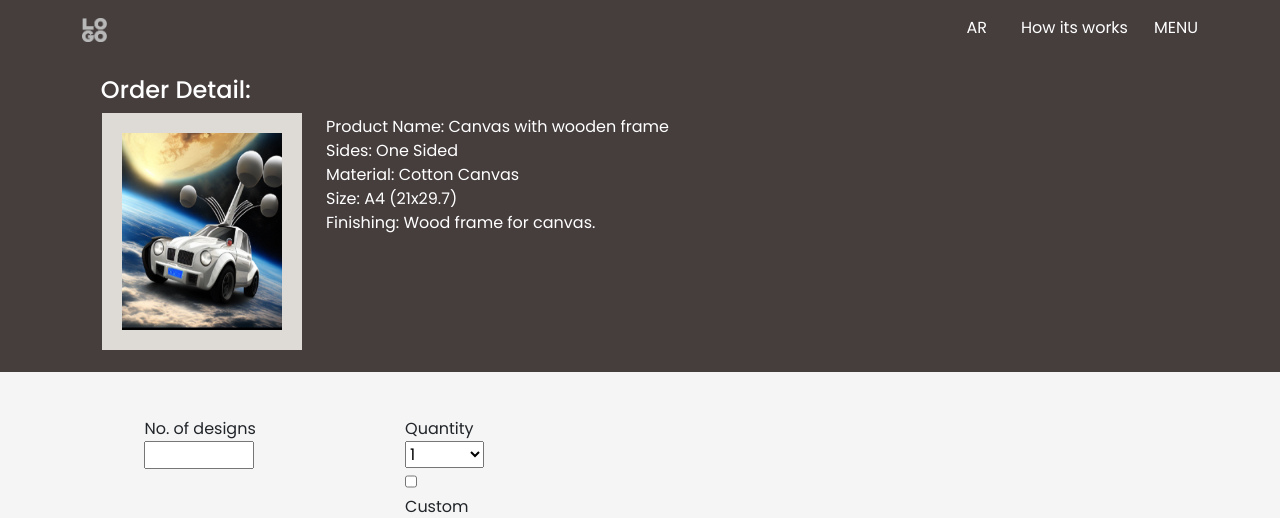
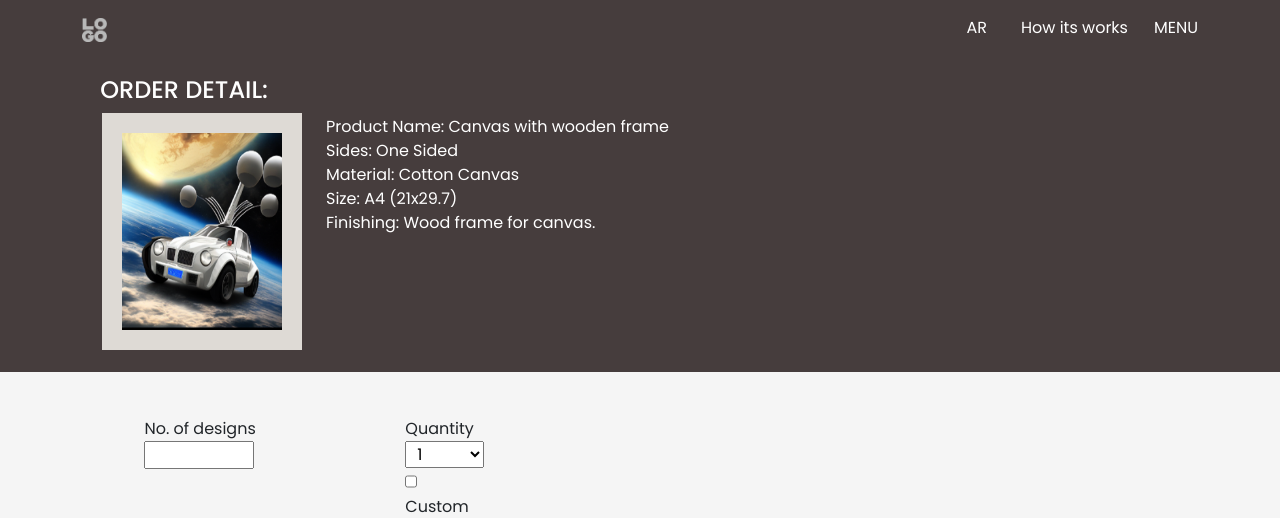
Before and after one commit to hamidhdeveloper/mvp, a React (Create React App) app: page /order in a window 1280 px wide. Shown: the top 518 px of the page. Built offline with nearby package versions, Linux system fonts and the light colour scheme.

Commit message:
start on date 27 feb 1pm so total 4 day and 6 hours spend scroll images added

```diff
--- a/src/components/footer/Footer.jsx
+++ b/src/components/footer/Footer.jsx
@@ -7,7 +7,6 @@ import logo from "../../images/logo.png";
 const Footer = () => {
 
   const location = useLocation();
-  console.log(location.pathname);
   const footerStyle = {
     background: location.pathname === '/retry' ? 'white' : location.pathname === '/canvasprinting' ? 'white' : '',
   };
--- a/src/components/pages/canvasprinting/CanvasPrinting.jsx
+++ b/src/components/pages/canvasprinting/CanvasPrinting.jsx
@@ -17,6 +17,7 @@ const CanvasPrinting = () => {
           </div>
           <div className="col-md-6 canvasprinting-right">
             <h1>Canvas with wooden frame</h1>
+            <p>Printing: Inkjet</p>
             <p>Size: Various</p>
             <p>Sides: 1 sided only</p>
             <p>Colors:Full (CMYK)</p>
@@ -26,7 +27,7 @@ const CanvasPrinting = () => {
             <div className="sizebox">
               <div className="size-top">
                 <span style={{ fontWeight: "500" }}>SIZE</span>{" "}
-                <span style={{ fontWeight: "500" }}>SIDE</span>
+                <span style={{ fontWeight: "500",marginRight: '69px' }}>SIDE</span>
               </div>
               <div className="size-buttom">
                 <select style={{ with: "62%" }}>
--- a/src/components/pages/goodjob/GoodJob.jsx
+++ b/src/components/pages/goodjob/GoodJob.jsx
@@ -1,5 +1,8 @@
 import React from 'react'
 import './GoodJob.scss'
+import { Link } from 'react-router-dom'
+import makeitreal from "../../../images/makeitreal.png";
+
 const GoodJob = () => {
   return (
     <>
@@ -11,6 +14,12 @@ const GoodJob = () => {
             <div className='col-md-6 goodjobsection-right'>
               <h1>Good<br/>Job!</h1>
               <p>Congratulations on your first AI artwork.<br />Want to hang it in your home?</p>
+              <div className="reimg-button-container" >
+
+              <Link to="/mvp" style={{marginTop: '200px' }}>Make it real
+              <img src={makeitreal} alt="retry arrow" />
+              </Link>
+            </div>
             </div>
         </div>
       </div>
--- a/src/components/pages/orderdetail/OrderDetail.jsx
+++ b/src/components/pages/orderdetail/OrderDetail.jsx
@@ -9,7 +9,7 @@ const OrderDetail = () => {
       <div className="container-fulid ordermaincontainer">
         <div className="row orderdetail">
           <div className="col-md-3 orderdetail-left">
-            <h1>Order Detail:</h1>
+            <h1>ORDER DETAIL:</h1>
             <div className="orderimg">
               <img src={orderimg} alt="myorder" />
             </div>
--- a/src/components/pages/orderdetail/OrderDetail.scss
+++ b/src/components/pages/orderdetail/OrderDetail.scss
@@ -20,7 +20,7 @@
 }
 
 .orderdetail-left h1 {
-    margin-right: 51px;
+    margin-right: 34px;
     color: #fff;
     font-size: 1.5em;
 }
@@ -69,10 +69,12 @@
 
         // border: 1px solid;
         tr td input {
+            padding-left: 7px;
             width: 42%;
         }
 
         tr td select {
+            padding-left: 7px;
             width: 100%;
         }
     }
```
Also changed, not shown: src/images/makeitreal.png (added).
